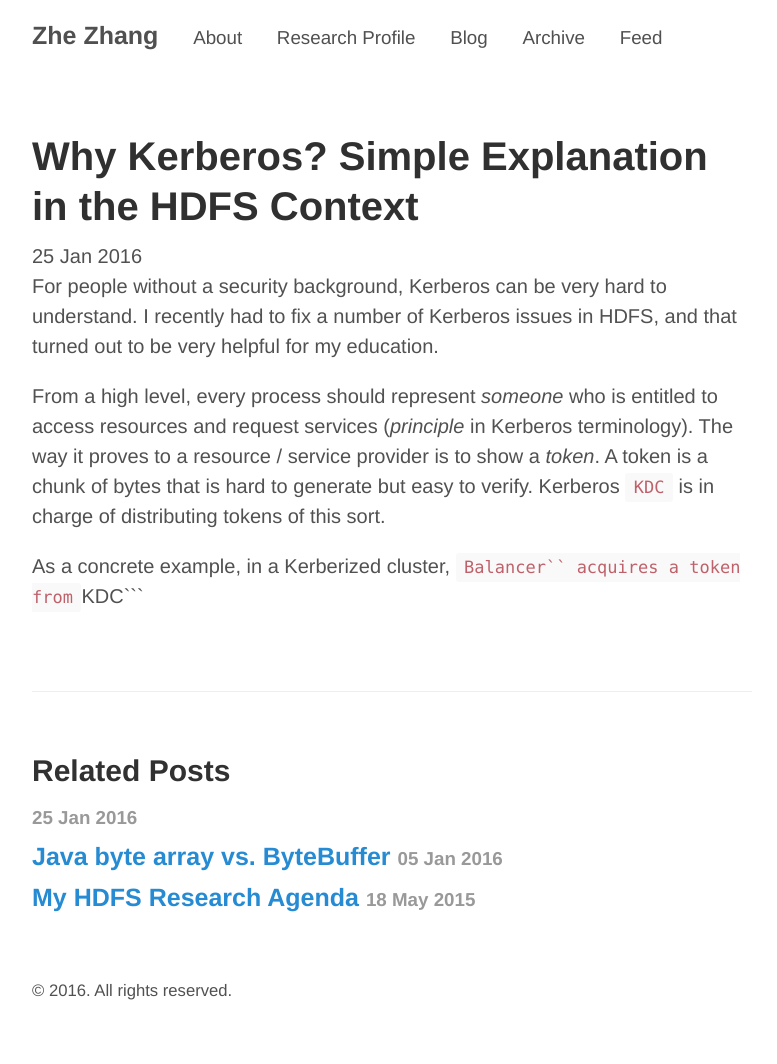
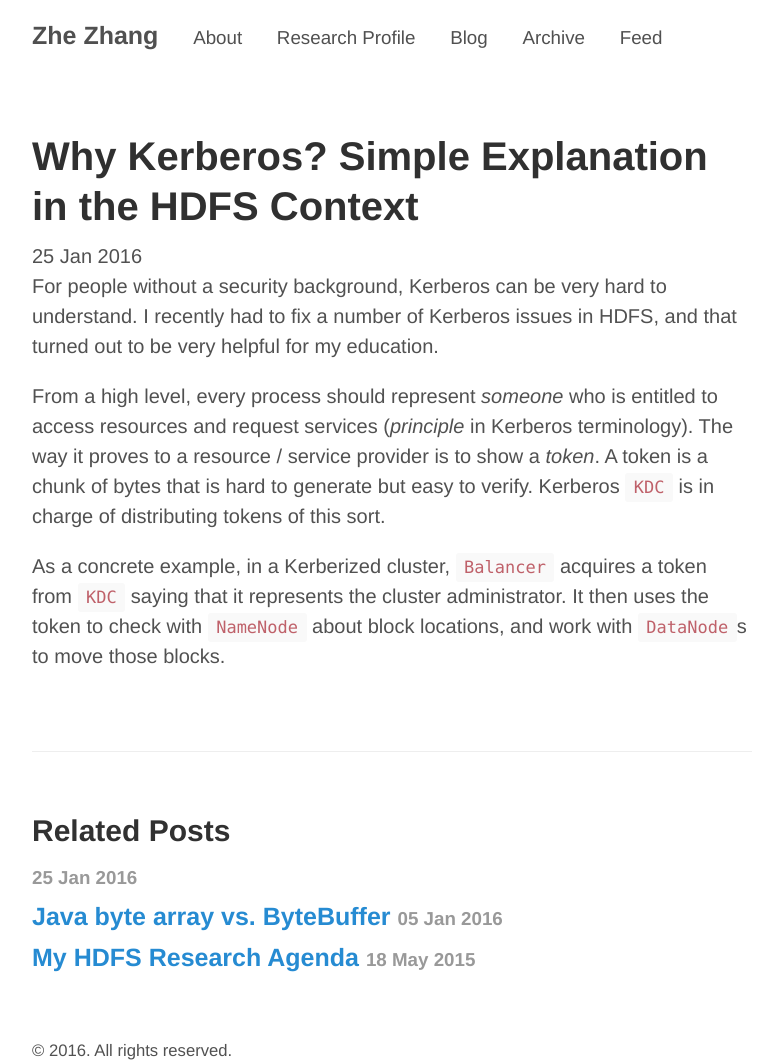
Before and after one commit to zhe-thoughts/zhe-thoughts.github.io, a Jekyll site: the page built from _posts/2016-01-25-HDFS-Kerberos.md, in a window 1280 px wide. Shown: the whole page, without its empty margins (248-1025 px from the left). Built offline with Jekyll 4.4.1, drawn with Linux system fonts in a browser that asks for light colours; before the commit the page ends 1004 px from its top, so only the background shows below that.

Commit message:
Update 2016-01-25-HDFS-Kerberos.md

````diff
--- a/_posts/2016-01-25-HDFS-Kerberos.md
+++ b/_posts/2016-01-25-HDFS-Kerberos.md
@@ -6,4 +6,4 @@ For people without a security background, Kerberos can be very hard to understan
 
 From a high level, every process should represent *someone* who is entitled to access resources and request services (*principle* in Kerberos terminology). The way it proves to a resource / service provider is to show a *token*. A token is a chunk of bytes that is hard to generate but easy to verify. Kerberos ```KDC``` is in charge of distributing tokens of this sort.
 
-As a concrete example, in a Kerberized cluster, ```Balancer`` acquires a token from ```KDC```
+As a concrete example, in a Kerberized cluster, ```Balancer``` acquires a token from ```KDC``` saying that it represents the cluster administrator. It then uses the token to check with ```NameNode``` about block locations, and work with ```DataNode```s to move those blocks.
````
